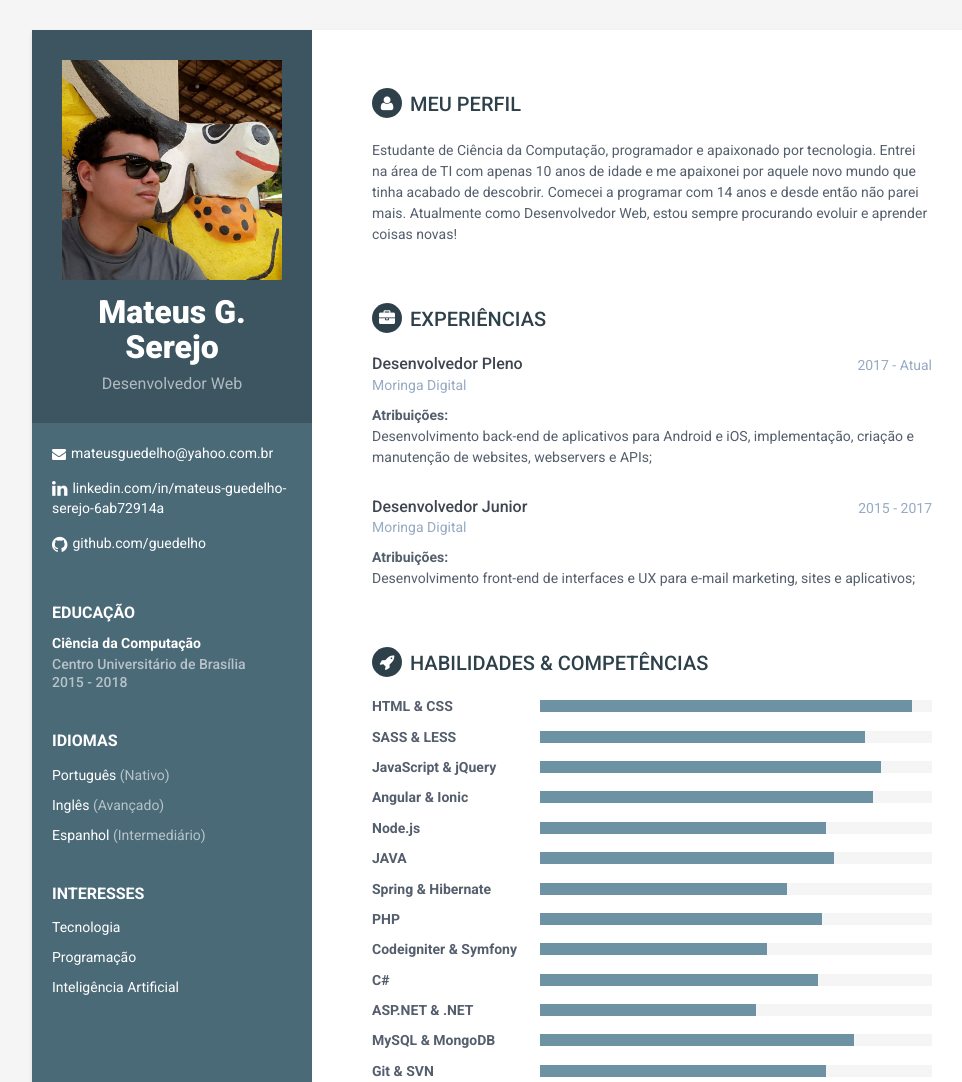
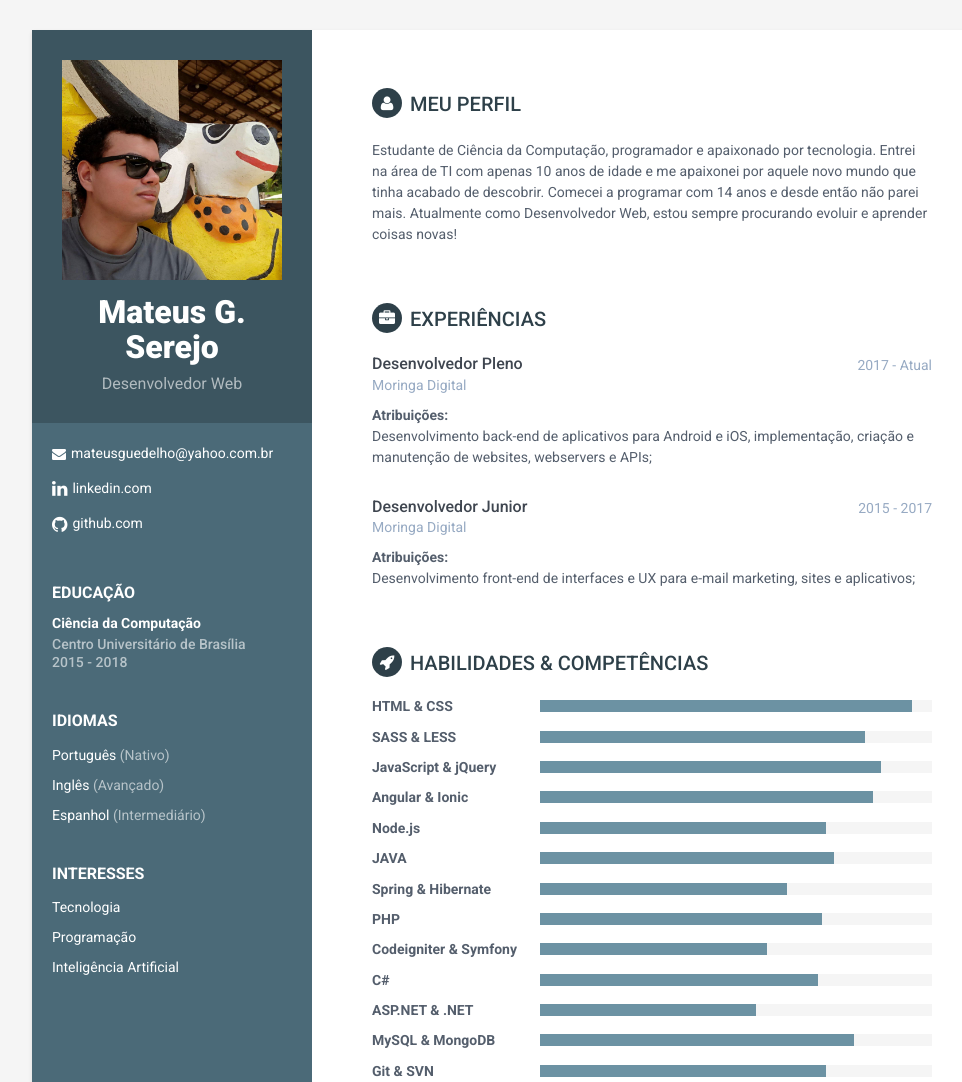
Before and after one commit to Guedelho/guedelho.github.io, a plain HTML site: page index.html in a window 1280 px wide. Shown: the top 1082 px of the page, without its empty margins (128-1090 px from the left). Drawn offline with Linux system fonts and the light colour scheme.

Commit message:
Urls changed

```diff
--- a/index.html
+++ b/index.html
@@ -39,8 +39,8 @@
             <div class="contact-container container-block">
                 <ul class="list-unstyled contact-list">
                     <li class="email"><i class="fa fa-envelope"></i><a href="mailto: mateusguedelho@yahoo.com.br">mateusguedelho@yahoo.com.br</a></li>
-                    <li class="linkedin"><i class="fa fa-linkedin"></i><a href="https://www.linkedin.com/in/mateus-guedelho-serejo-6ab72914a/" target="_blank">linkedin.com/in/mateus-guedelho-serejo-6ab72914a</a></li>
-                    <li class="github"><i class="fa fa-github"></i><a href="https://github.com/guedelho" target="_blank">github.com/guedelho</a></li>
+                    <li class="linkedin"><i class="fa fa-linkedin"></i><a href="https://www.linkedin.com/in/mateus-guedelho-serejo-6ab72914a/" target="_blank">linkedin.com</a></li>
+                    <li class="github"><i class="fa fa-github"></i><a href="https://github.com/guedelho" target="_blank">github.com</a></li>
                 </ul>
             </div><!--//contact-container-->
             <div class="education-container container-block">
```
